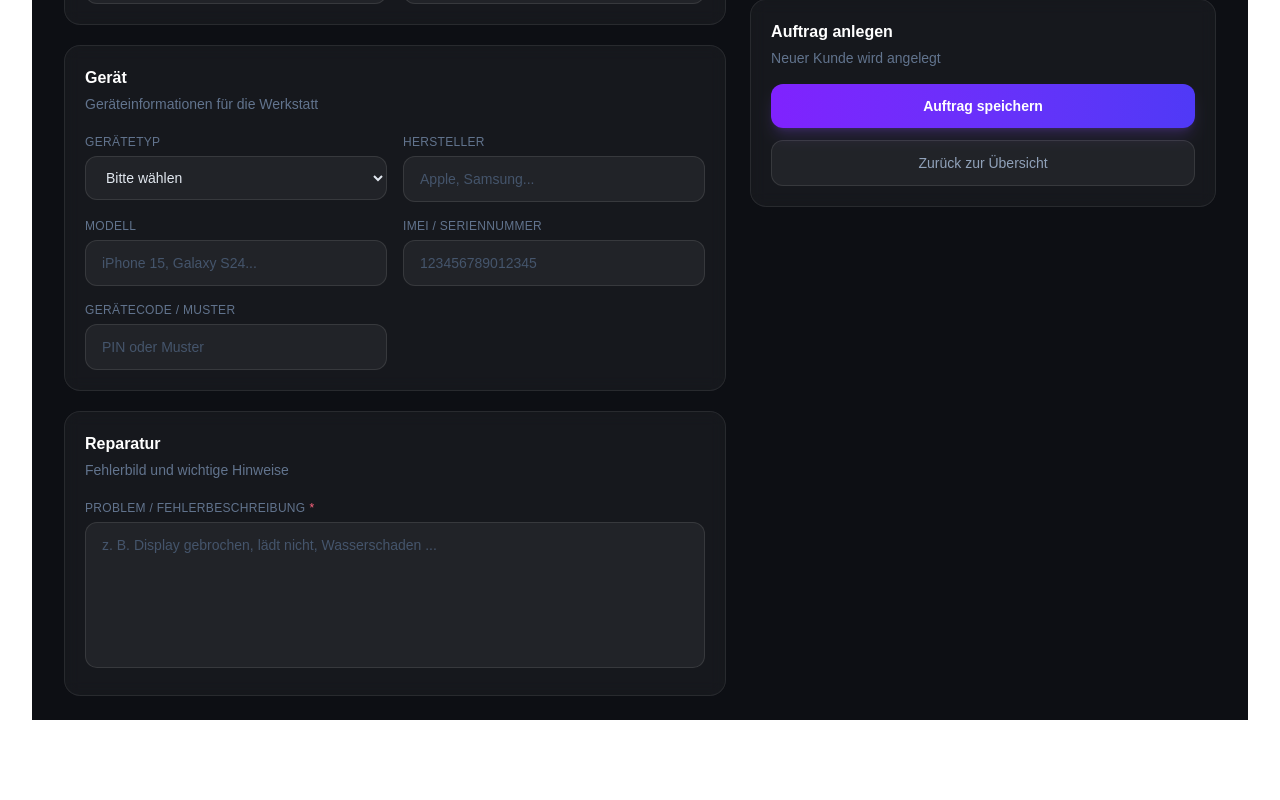
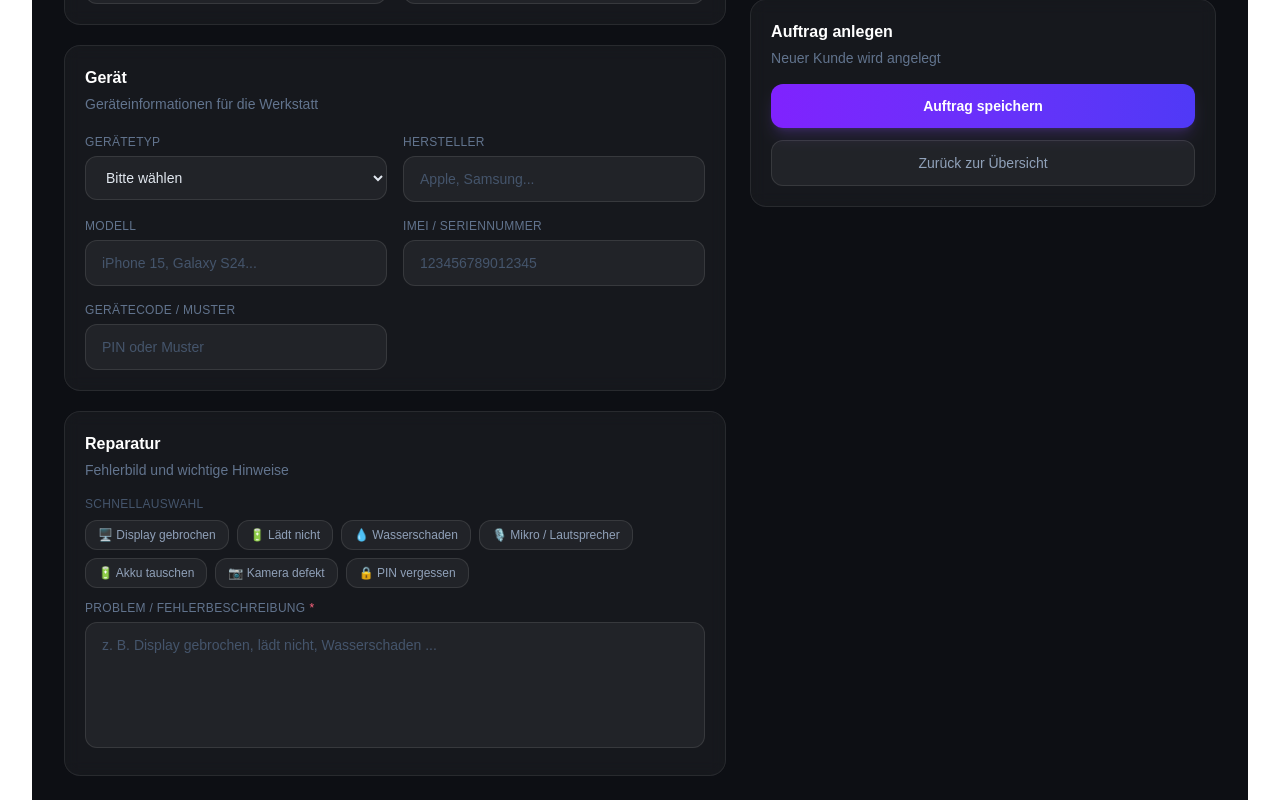
Before and after one commit to StarphoneCms/starphone-intern, a Next.js app: page /repairs/new in a window 1280 px wide. Shown: the part 546-1346 px from the top of the page. Before the commit the page ends 1266 px from the top, so only its background shows below. Built offline with nearby package versions, Linux system fonts and the light colour scheme.

Commit message:
Preisliste Feature

```diff
--- a/app/_components/AppHeader.tsx
+++ b/app/_components/AppHeader.tsx
@@ -42,6 +42,7 @@ export default function AppHeader() {
           <NavItem href="/customers" label="🙋‍♂️ Kunden" />
           <NavItem href="/repairs" label="🪛 Reparaturen" />
           <NavItem href="/repairs/new" label="🆕 Reparatur starten" />
+          <NavItem href="/prices" label="💰 Preisliste" />
           <LogoutButton />
         </nav>
       </div>
--- a/app/repairs/new/page.tsx
+++ b/app/repairs/new/page.tsx
@@ -4,6 +4,16 @@ import Link from "next/link";
 import { useState, useRef, useEffect } from "react";
 
 const DEVICE_TYPES = ["Smartphone", "Tablet", "Smartwatch", "Laptop", "PC", "Konsole", "Sonstiges"];
+
+const QUICK_PROBLEMS = [
+  { label: "🖥️ Display gebrochen", text: "Display gebrochen / Displayschaden" },
+  { label: "🔋 Lädt nicht", text: "Gerät lädt nicht / Ladeproblem" },
+  { label: "💧 Wasserschaden", text: "Wasserschaden" },
+  { label: "🎙️ Mikro / Lautsprecher", text: "Mikrofon / Lautsprecher defekt" },
+  { label: "🔋 Akku tauschen", text: "Akku tauschen" },
+  { label: "📷 Kamera defekt", text: "Kamera defekt" },
+  { label: "🔒 PIN vergessen", text: "Entsperrt / PIN vergessen" },
+];
 
 type CustomerResult = {
   id: string;
@@ -36,12 +46,14 @@ export default function NewRepairPage() {
   const [selectedCustomer, setSelectedCustomer] = useState<CustomerResult | null>(null);
   const [showDropdown, setShowDropdown] = useState(false);
   const searchRef = useRef<HTMLDivElement>(null);
+  const problemRef = useRef<HTMLTextAreaElement>(null);
 
   const [kundenName, setKundenName] = useState("");
   const [kundenTelefon, setKundenTelefon] = useState("");
   const [kundenEmail, setKundenEmail] = useState("");
   const [kundenAdresse, setKundenAdresse] = useState("");
   const [customerId, setCustomerId] = useState<string | null>(null);
+  const [problem, setProblem] = useState("");
 
   useEffect(() => {
     function handleClickOutside(e: MouseEvent) {
@@ -90,6 +102,14 @@ export default function NewRepairPage() {
     setKundenAdresse("");
   }
 
+  function addQuickProblem(text: string) {
+    setProblem((prev) => {
+      if (prev.includes(text)) return prev;
+      return prev ? `${prev}\n${text}` : text;
+    });
+    problemRef.current?.focus();
+  }
+
   async function handleSubmit(e: React.FormEvent<HTMLFormElement>) {
     e.preventDefault();
     setLoading(true);
@@ -99,6 +119,7 @@ export default function NewRepairPage() {
       formData.set("kunden_telefon", kundenTelefon);
       formData.set("kunden_email", kundenEmail);
       formData.set("kunden_adresse", kundenAdresse);
+      formData.set("reparatur_problem", problem);
       if (customerId) formData.set("customer_id", customerId);
 
       const res = await fetch("/api/repairs/create", { method: "POST", body: formData });
@@ -115,13 +136,11 @@ export default function NewRepairPage() {
 
   return (
     <main className="min-h-screen bg-[#0d0f14] text-white px-4 py-6 md:px-6 xl:px-8">
-      {/* Glow */}
       <div className="pointer-events-none fixed inset-0 overflow-hidden -z-10">
         <div className="absolute -top-40 left-1/2 -translate-x-1/2 w-[700px] h-[700px] rounded-full bg-violet-600/8 blur-[140px]" />
       </div>
 
       <div className="w-full space-y-6">
-        {/* Header */}
         <div className="flex items-start justify-between gap-4">
           <div>
             <div className="inline-flex items-center gap-2 rounded-full border border-violet-500/20 bg-violet-500/10 px-3 py-1 text-xs font-semibold tracking-wide text-violet-300 mb-3">
@@ -143,10 +162,8 @@ export default function NewRepairPage() {
               <h2 className="text-base font-semibold text-white mb-1">Kunde</h2>
               <p className="text-sm text-slate-500 mb-5">Bestehenden Kunden suchen oder neu eingeben</p>
 
-              {/* Suche */}
               <div ref={searchRef} className="relative mb-5">
                 <label className="block text-xs uppercase tracking-wide text-slate-500 mb-1.5">🔍 Kunde suchen</label>
-
                 {selectedCustomer ? (
                   <div className="flex items-center justify-between rounded-xl border border-emerald-500/30 bg-emerald-500/10 px-4 py-3">
                     <div>
@@ -195,7 +212,6 @@ export default function NewRepairPage() {
                 )}
               </div>
 
-              {/* Manuelle Felder */}
               <div className="grid gap-4 md:grid-cols-2">
                 <InputField label="Name / Firma" required>
                   <input value={kundenName} onChange={(e) => setKundenName(e.target.value)} required placeholder="Max Mustermann" className={inputClass} />
@@ -238,14 +254,39 @@ export default function NewRepairPage() {
               </div>
             </section>
 
-            {/* Problem */}
+            {/* Problem mit Quick-Buttons */}
             <section className="rounded-2xl border border-white/8 bg-white/4 backdrop-blur-sm p-5">
               <h2 className="text-base font-semibold text-white mb-1">Reparatur</h2>
-              <p className="text-sm text-slate-500 mb-5">Fehlerbild und wichtige Hinweise</p>
+              <p className="text-sm text-slate-500 mb-4">Fehlerbild und wichtige Hinweise</p>
+
+              {/* Quick Buttons */}
+              <div className="mb-3">
+                <div className="text-xs uppercase tracking-wide text-slate-600 mb-2">Schnellauswahl</div>
+                <div className="flex flex-wrap gap-2">
+                  {QUICK_PROBLEMS.map((q) => (
+                    <button
+                      key={q.label}
+                      type="button"
+                      onClick={() => addQuickProblem(q.text)}
+                      className={`rounded-xl border px-3 py-1.5 text-xs font-medium transition ${
+                        problem.includes(q.text)
+                          ? "border-violet-500/40 bg-violet-500/15 text-violet-300"
+                          : "border-white/10 bg-white/5 text-slate-400 hover:text-white hover:border-white/20"
+                      }`}
+                    >
+                      {q.label}
+                    </button>
+                  ))}
+                </div>
+              </div>
+
               <InputField label="Problem / Fehlerbeschreibung" required>
                 <textarea
+                  ref={problemRef}
                   name="reparatur_problem"
-                  rows={6}
+                  value={problem}
+                  onChange={(e) => setProblem(e.target.value)}
+                  rows={5}
                   required
                   placeholder="z. B. Display gebrochen, lädt nicht, Wasserschaden ..."
                   className={inputClass + " resize-none"}
@@ -272,7 +313,6 @@ export default function NewRepairPage() {
               </div>
             </section>
 
-            {/* Submit sticky */}
             <div className="rounded-2xl border border-white/8 bg-white/4 backdrop-blur-sm p-5 xl:sticky xl:top-24">
               <div className="mb-4">
                 <div className="text-base font-semibold text-white">Auftrag anlegen</div>
```
